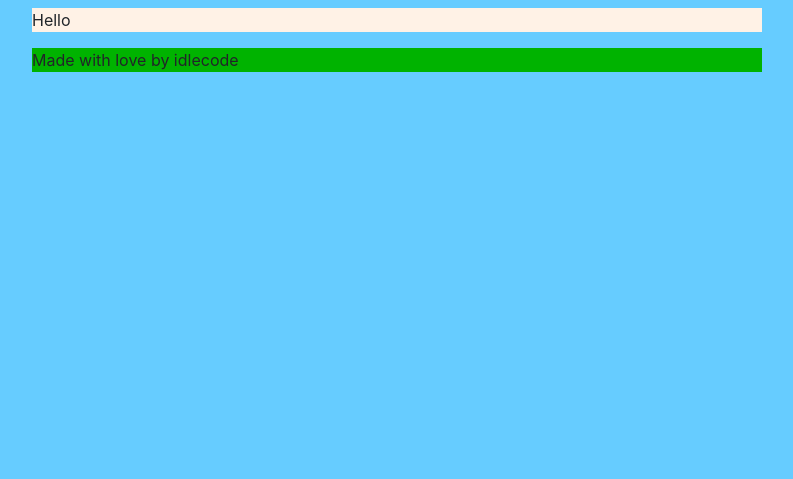
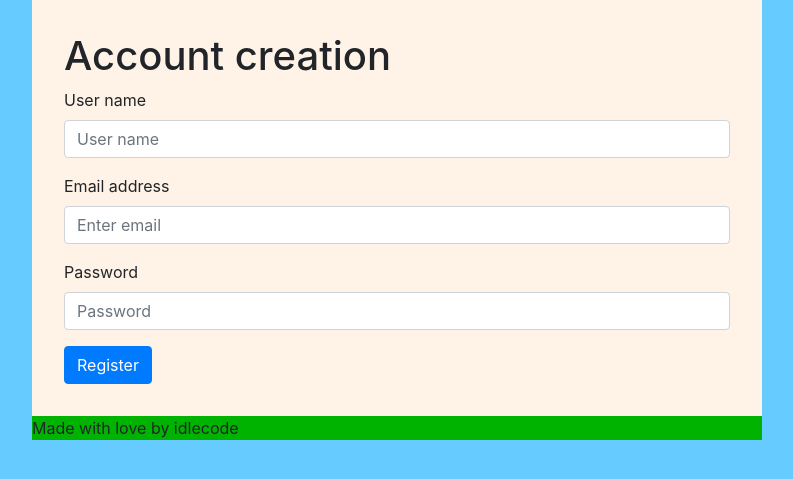
Before and after one commit to idle-code/ChallengeScheduler, a Django app: page /account/register/ in a window 1280 px wide. Shown: the part 80-559 px from the top of the page, without its empty margins (243-1036 px from the left). Run offline with Django 3.2, Linux system fonts and the light colour scheme; some libraries are stand-ins or nearby versions.

Commit message:
Register view implementation

```diff
--- a/challenge_scheduler/website/static/website/styles/base.css
+++ b/challenge_scheduler/website/static/website/styles/base.css
@@ -8,6 +8,7 @@ body {
 
 #main_block {
     background-color: #fff2e6;
+    padding: 2em;
 }
 
 #footer_block {
--- a/challenge_scheduler/website/templates/website/base.html
+++ b/challenge_scheduler/website/templates/website/base.html
@@ -8,9 +8,9 @@
 
     <!-- Bootstrap CSS -->
     <link rel="stylesheet" href="https://stackpath.bootstrapcdn.com/bootstrap/4.1.3/css/bootstrap.min.css" integrity="sha384-MCw98/SFnGE8fJT3GXwEOngsV7Zt27NXFoaoApmYm81iuXoPkFOJwJ8ERdknLPMO" crossorigin="anonymous">
-    <link rel="stylesheet" href="{% static "website/styles/base.css" %}">
+    <link rel="stylesheet" href="{% static 'website/styles/base.css' %}">
 
-    <title>Hello, world!</title>
+    <title>Challenge scheduler</title>
   </head>
   <body>
     <div class="container">
--- /dev/null
+++ b/challenge_scheduler/website/templates/website/register.html
@@ -0,0 +1,27 @@
+{% extends "website/base.html" %}
+{% block main %}
+<div>
+    <h1>Account creation</h1>
+    {% if error_message %}
+    <div class="alert alert-danger" role="alert">
+        <p>{{ error_message }}</p>
+    </div>
+    {% endif %}
+    <form action="{% url 'account-register' %}" method="post">
+        {% csrf_token %}
+        <div class="form-group">
+            <label for="input_username">User name</label>
+            <input name="username" type="text" class="form-control" id="input_username" placeholder="User name">
+        </div>
+        <div class="form-group">
+            <label for="input_email">Email address</label>
+            <input name="email" type="email" class="form-control" id="input_email" aria-describedby="emailHelp" placeholder="Enter email">
+        </div>
+        <div class="form-group">
+            <label for="input_password">Password</label>
+            <input name="password" type="password" class="form-control" id="input_password" placeholder="Password">
+        </div>
+        <button type="submit" class="btn btn-primary">Register</button>
+    </form>
+</div>
+{% endblock main %}
--- a/challenge_scheduler/website/urls.py
+++ b/challenge_scheduler/website/urls.py
@@ -1,12 +1,12 @@
 from django.urls import path
 
-from .views import DummyView, HomeView, LoginView, LogoutView
+from .views import DummyView, HomeView, LoginView, LogoutView, RegisterView
 
 urlpatterns = [
     path("", HomeView.as_view(), name="home"),
     path("account/login/", LoginView.as_view(), name="account-login"),
     path("account/logout/", LogoutView.as_view(), name="account-logout"),
-    path("account/register/", DummyView.as_view(), name="account-register"),
+    path("account/register/", RegisterView.as_view(), name="account-register"),
     path("account/", DummyView.as_view(), name="account-settings"),
     path("challenges/", DummyView.as_view(), name="challenge-list"),
     path("challenge/new", DummyView.as_view(), name="challenge-new"),
--- a/challenge_scheduler/website/views.py
+++ b/challenge_scheduler/website/views.py
@@ -1,8 +1,9 @@
 from django.contrib.auth import authenticate, login, logout
 from django.contrib.auth.mixins import LoginRequiredMixin
 from django.contrib.auth.models import User
-from django.http import HttpRequest
-from django.urls import reverse_lazy
+from django.db import IntegrityError
+from django.http import HttpRequest, HttpResponseRedirect
+from django.urls import reverse, reverse_lazy
 from django.views.generic import RedirectView, TemplateView
 
 
@@ -40,3 +41,28 @@ class LogoutView(RedirectView):
         print(f"Logging out {request.user}")
         logout(request)
         return super().get(request, *args, **kwargs)
+
+
+class RegisterView(TemplateView):
+    template_name = "website/register.html"
+
+    def post(self, request: HttpRequest, *args, **kwargs):
+        del args, kwargs
+
+        # TODO: actually validate following variables:
+        username = request.POST["username"]
+        if not username:
+            return self.render_to_response({"error_message": "No username provided"})
+        email = request.POST["email"]
+        if not email:
+            return self.render_to_response({"error_message": "No email provided"})
+        password = request.POST["password"]
+        if not password:
+            return self.render_to_response({"error_message": "No password provided"})
+
+        try:
+            new_user = User.objects.create_user(username, email, password)
+            login(request, new_user)
+            return HttpResponseRedirect(reverse("home"))
+        except IntegrityError as err:
+            return self.render_to_response({"error_message": str(err)})
```
Also changed, not shown: 1 other file.
